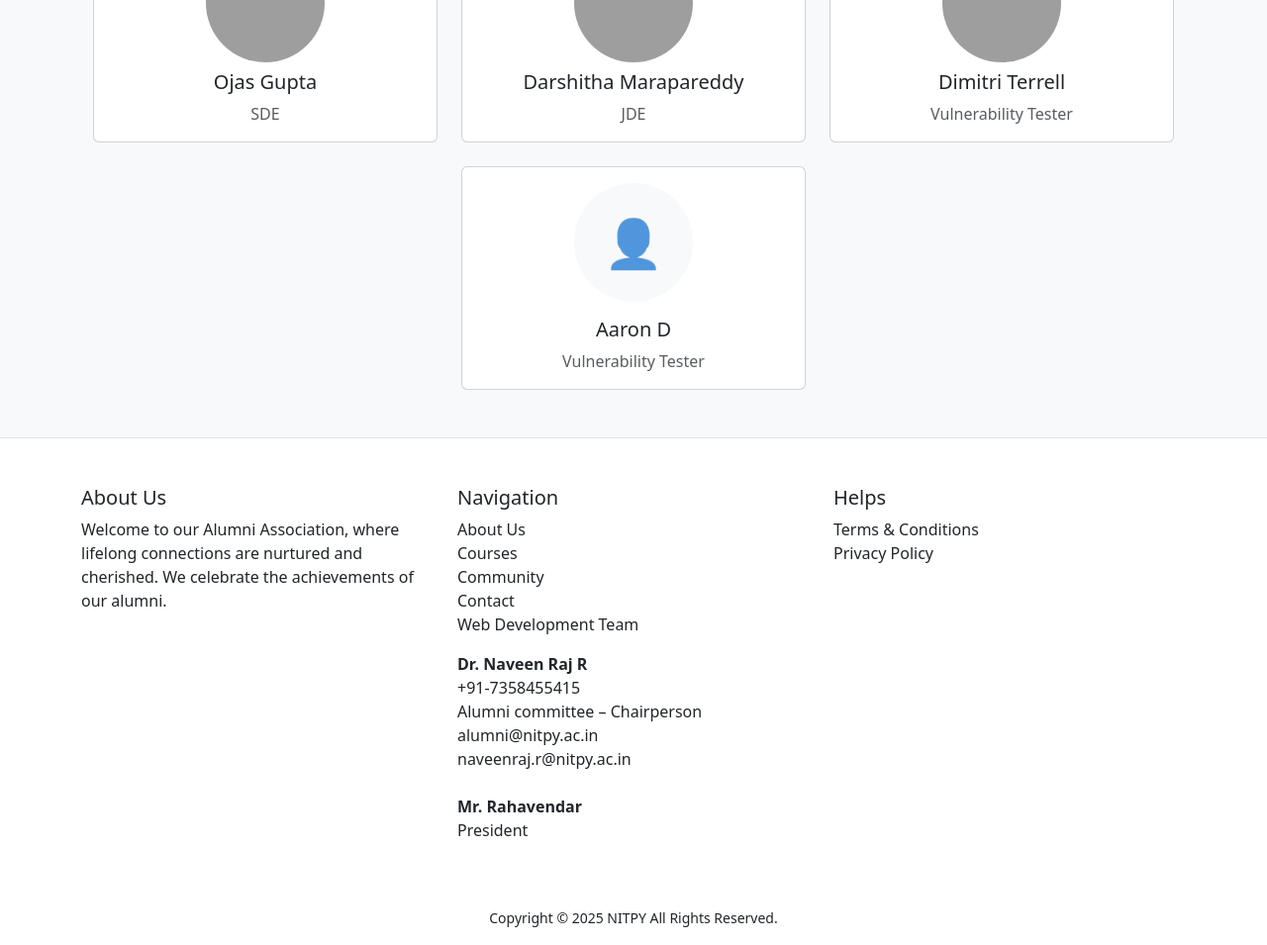
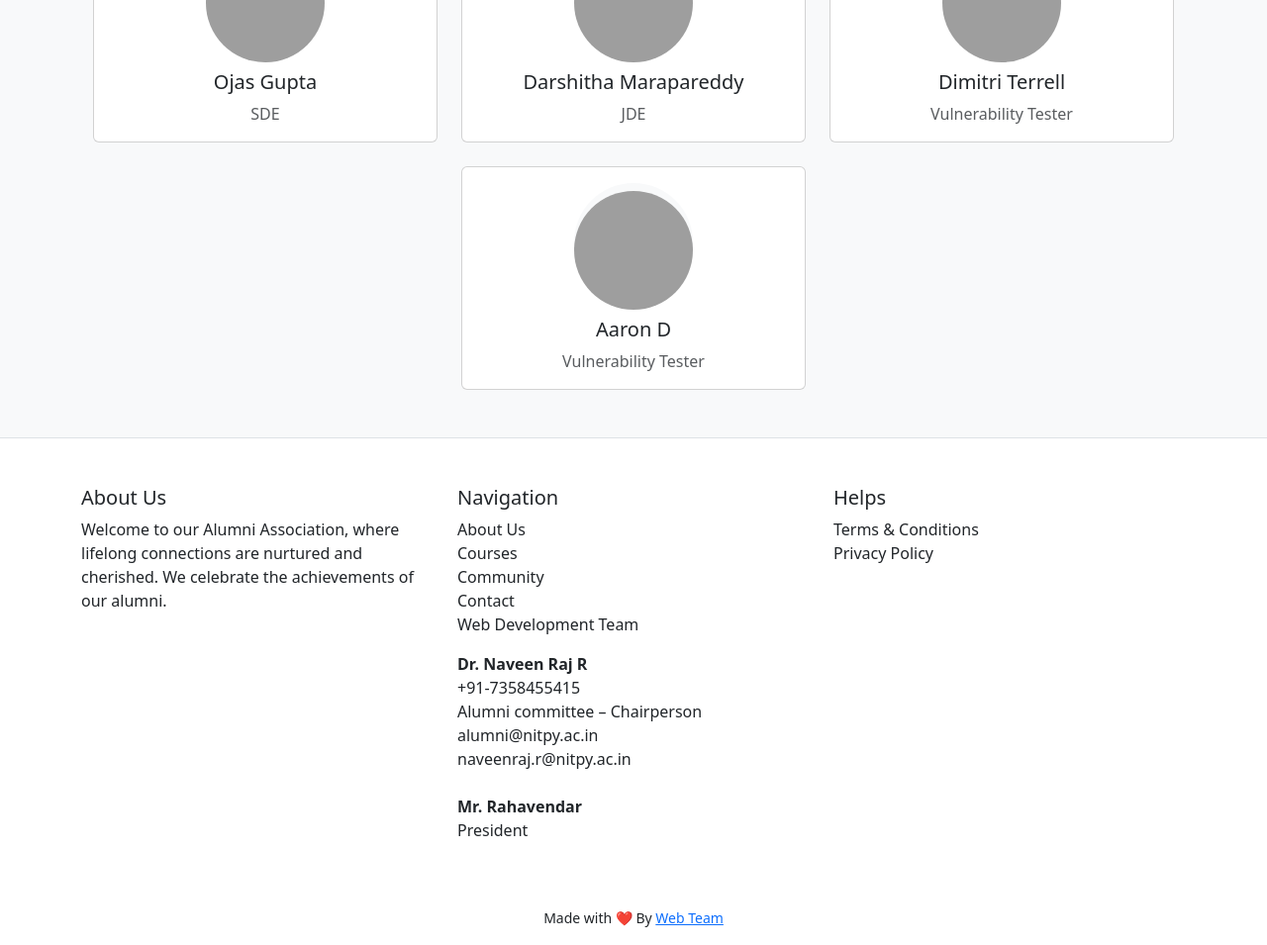
Before and after one commit to Rubin-S/nitpyalumni, a Django app: page /web-team in a window 1280 px wide. Shown: the part 259-1214 px from the top of the page at 99% size. Run offline with Django 5.2, Linux system fonts and the light colour scheme; grey boxes are pictures that could not be loaded.

Commit message:
face_recog

```diff
--- a/requirements.txt
+++ b/requirements.txt
@@ -2,12 +2,18 @@ asgiref==3.8.1
 certifi==2025.4.26
 cffi==1.17.1
 charset-normalizer==3.4.1
+click==8.2.1
 cryptography==44.0.2
 Django==5.2
+dlib==20.0.0
 dnspython==2.7.0
+face-recognition==1.3.0
+face_recognition_models==0.3.0
 gunicorn==23.0.0
 idna==3.10
+numpy==2.3.1
 packaging==25.0
+pillow==11.2.1
 pycparser==2.22
 pymongo==4.13.0
 PyMySQL==1.1.1
--- a/templates/base.html
+++ b/templates/base.html
@@ -1,6 +1,7 @@
 <!DOCTYPE html>
 <html lang="en">
 <head>
+  <link rel="icon" type="image/png" href="https://nitpyalumni.com/assets/img/logo.png">
     <meta charset="UTF-8">
     <title>{% block title %}NITPY Alumni{% endblock %}</title>
     <meta name="viewport" content="width=device-width, initial-scale=1">
@@ -149,7 +150,7 @@
             </div>
 
             <div class="text-center mt-4">
-                <small>Copyright © 2025 NITPY All Rights Reserved.</small>
+                <small>Made with ❤️ By <a href='/web-team'>Web Team</a></small>
             </div>
         </div>
     </footer>
--- a/templates/web_dev_team.html
+++ b/templates/web_dev_team.html
@@ -59,7 +59,10 @@
         <div class="col">
             <div class="card h-100 text-center">
                 <div class="mx-auto mt-3 rounded-circle bg-light d-flex justify-content-center align-items-center" style="width: 120px; height: 120px; font-size: 48px;">
-                    <span class="text-muted">👤</span>
+                    <img src="https://raw.githubusercontent.com/Ojas1024/nitpyalumni_images/refs/heads/main/aaron.jpg"
+                    class="card-img-top rounded-circle mx-auto mt-3"
+                    style="width: 120px; height: 120px; object-fit: cover;"
+                    alt="Aaron D">
                 </div>
                 <div class="card-body">
                     <h5 class="card-title">Aaron D</h5>
--- a/web/models.py
+++ b/web/models.py
@@ -53,7 +53,7 @@ class UserData(models.Model):
 
         address_query = f"{self.city}+{self.state}+{self.country}".replace(' ', '+')
         api_key = "2db9f7b03e8e3e7257a9bbbfe027a636"
-        geocode_url = f"http://sierramaps.ftp.sh/api/geocoding/{address_query}/?api_key={api_key}"
+        geocode_url = f"https://sierramaps.ftp.sh/api/geocoding/{address_query}/?api_key={api_key}"
 
         try:
             response = requests.get(geocode_url)
```
Also changed, not shown: 2 other files.
